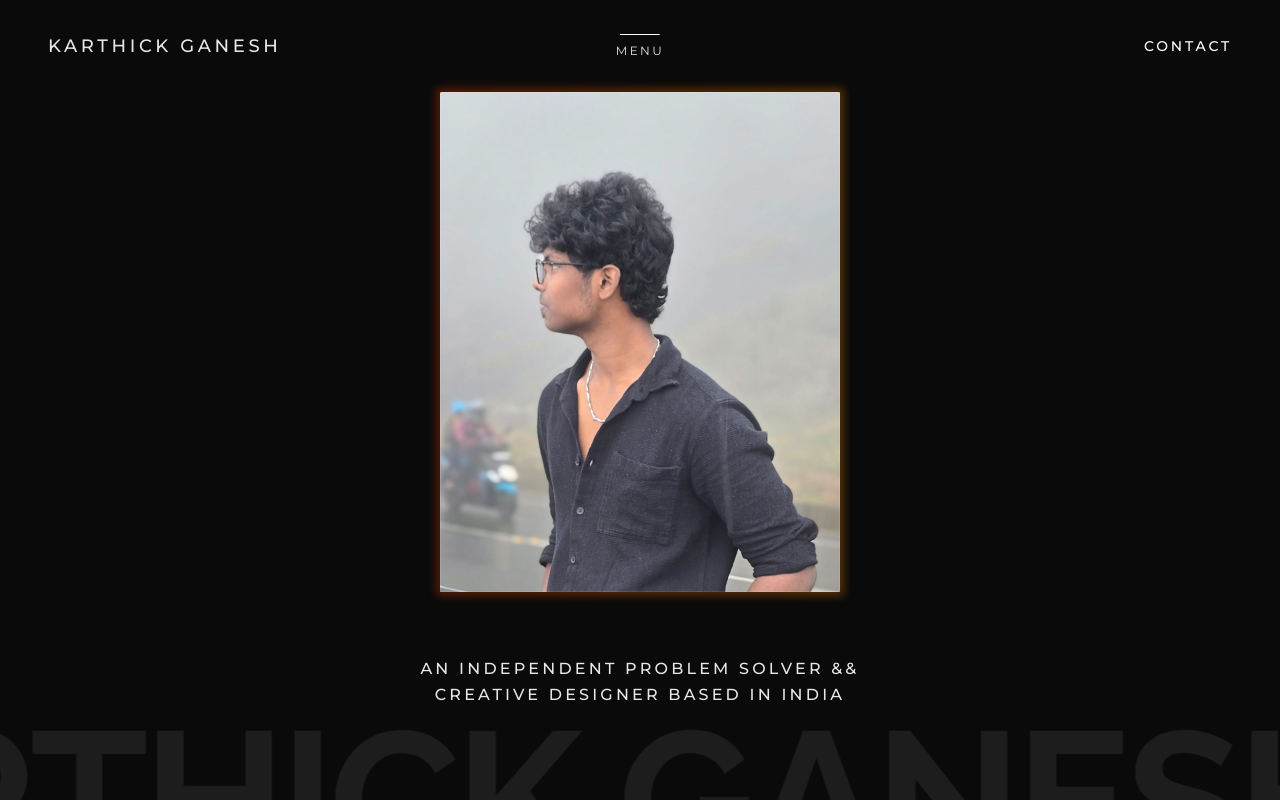
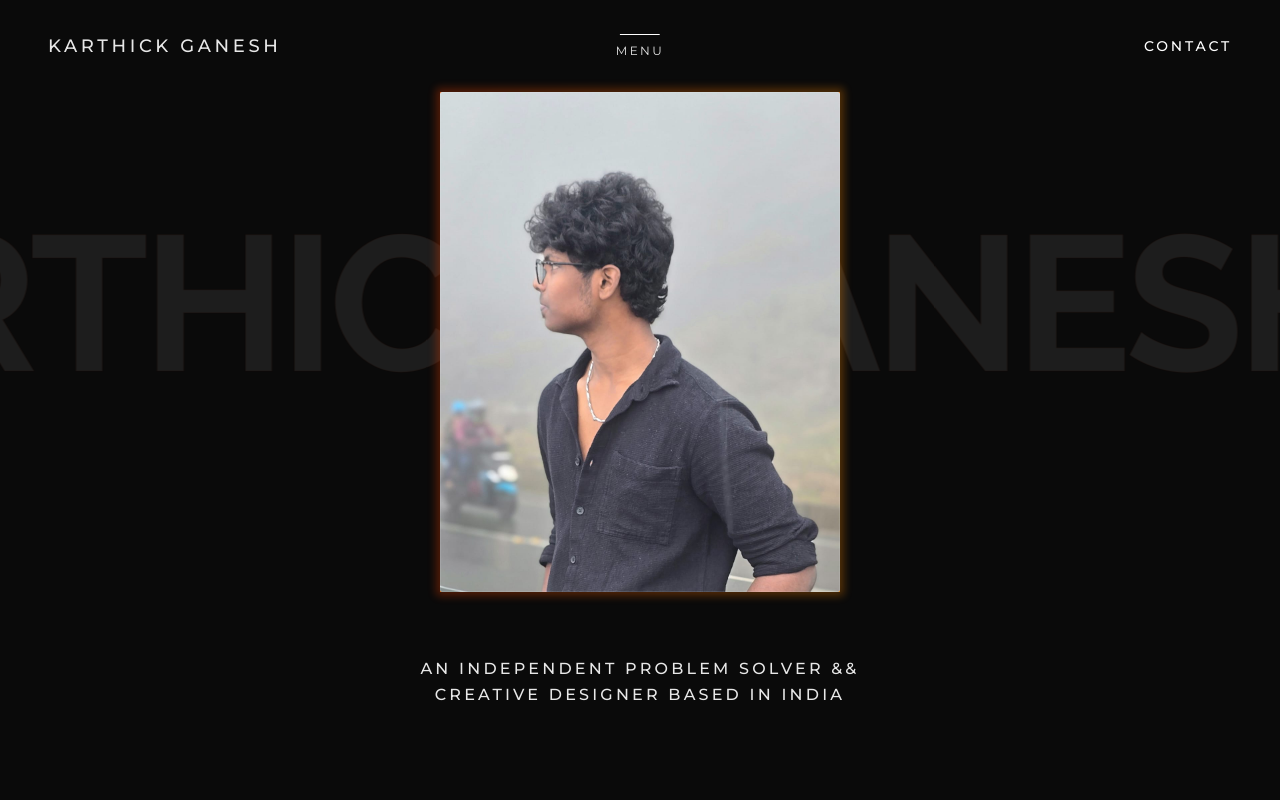
Before and after one commit to KarthickBalamurugan/Portfolio, a Next.js app: page / in a window 1280 px wide. Shown: the top 800 px of the page. Built offline with nearby package versions, Linux system fonts and the light colour scheme.

Commit message:
Fixed the background text issue da

```diff
--- a/pages/index.tsx
+++ b/pages/index.tsx
@@ -172,7 +172,7 @@ const HomePage = () => {
           <div className="flex whitespace-nowrap">
             <div
               ref={textRef}
-              className={`whitespace-nowrap text-[15vw] tracking-[-0.03em] opacity-[0.08]
+              className={`absolute top-[10%] whitespace-nowrap text-[15vw] tracking-[-0.03em] opacity-[0.08]
                          select-none transform-gpu inline-flex uppercase ${raleway.className}`}
 
               style={{
@@ -190,7 +190,7 @@ const HomePage = () => {
             {/* Duplicate element for seamless loop */}
             <div
               aria-hidden="true"
-              className={`whitespace-nowrap text-[15vw] tracking-[-0.03em] opacity-[0.08]
+              className={`whitespace-nowrap absolute top-[10%] text-[15vw] tracking-[-0.03em] opacity-[0.08]
                          select-none transform-gpu inline-flex uppercase ${raleway.className}`}
               style={{
                 WebkitTextStroke: '1.5px rgba(255,69,0,0.25)',
@@ -200,9 +200,9 @@ const HomePage = () => {
                 willChange: 'transform'
               }}
             >
+              {/* <span>KARTHICK&nbsp;GANESH&nbsp;-&nbsp;</span>
               <span>KARTHICK&nbsp;GANESH&nbsp;-&nbsp;</span>
-              <span>KARTHICK&nbsp;GANESH&nbsp;-&nbsp;</span>
-              <span>KARTHICK&nbsp;GANESH&nbsp;-&nbsp;</span>
+              <span>KARTHICK&nbsp;GANESH&nbsp;-&nbsp;</span> */}
             </div>
           </div>
         </div>
```
